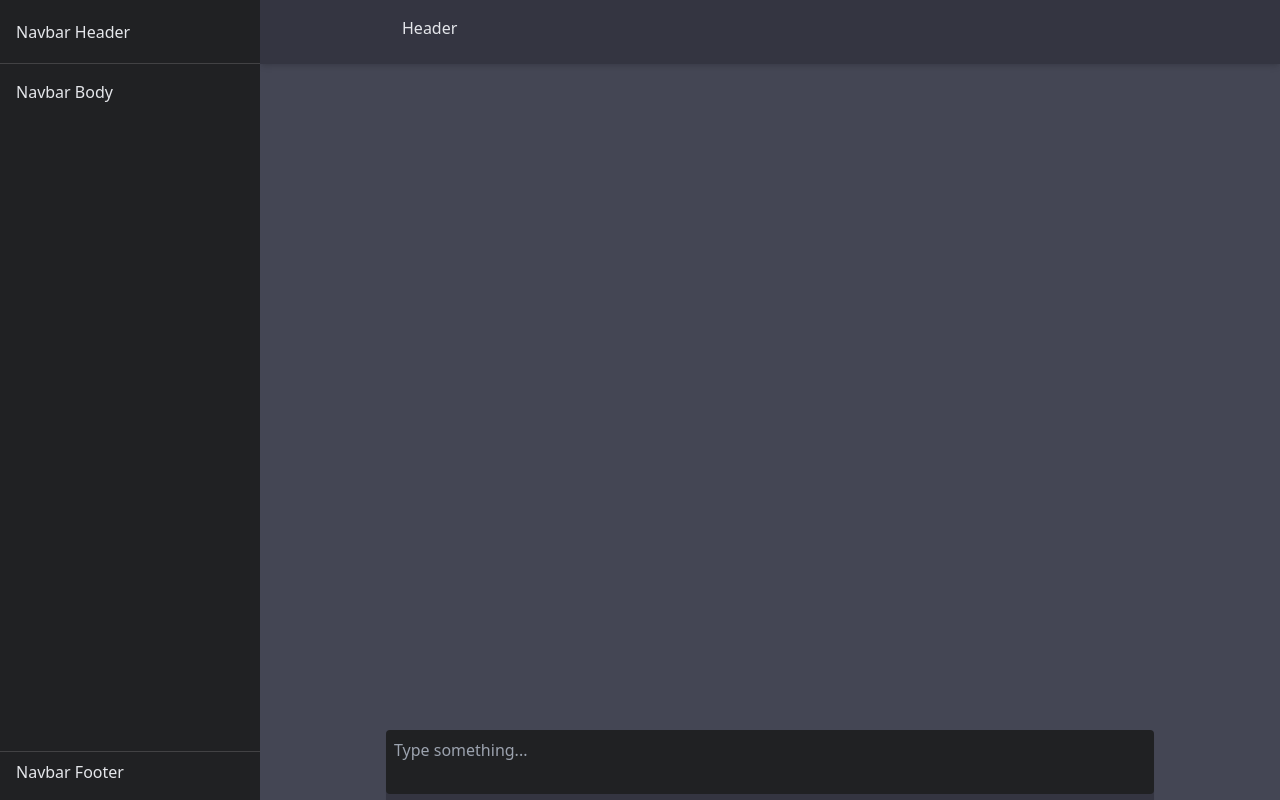
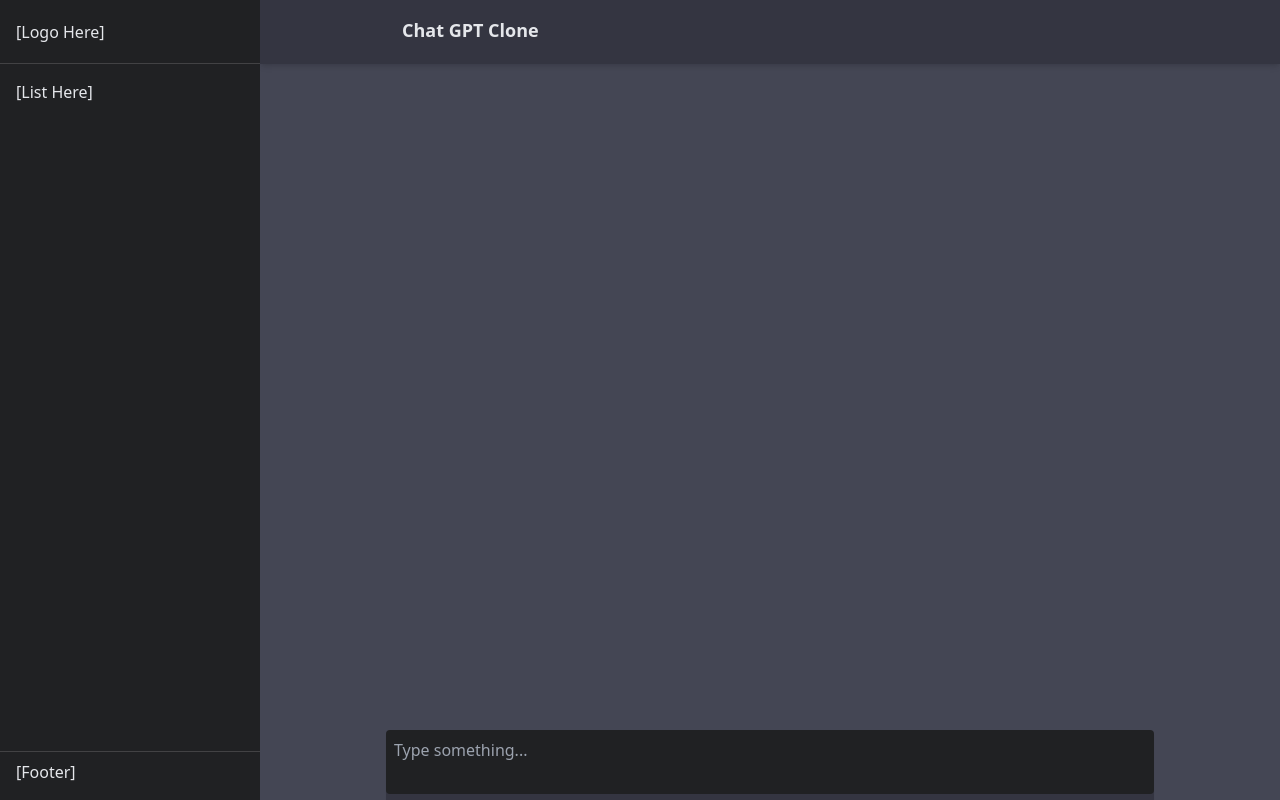
Before and after one commit to WailanTirajoh/chat-gpt-clone, a Nuxt app: page / in a window 1280 px wide. Built offline with nearby package versions, Linux system fonts and the light colour scheme.

Commit message:
feat: set autofocus after response

```diff
--- a/components/App/Header.vue
+++ b/components/App/Header.vue
@@ -2,6 +2,6 @@
 
 <template>
   <header class="bg-grey-700 shadow-md">
-    <div class="p-4 tw-container">Header</div>
+    <div class="p-4 tw-container font-bold text-lg">Chat GPT Clone</div>
   </header>
 </template>
--- a/components/App/Navbar.vue
+++ b/components/App/Navbar.vue
@@ -1,13 +1,13 @@
 <template>
   <div
-    class="bg-grey-800 fixed flex md:flex-col bottom-0 w-full md:top-0 md:w-[260px] bg-grey-2 h-12 md:h-full text-gray-200"
+    class="bg-grey-800 fixed hidden md:flex md:flex-col bottom-0 w-full md:top-0 md:w-[260px] bg-grey-2 h-12 md:h-full text-gray-200"
   >
-    <div class="hidden h-16 md:flex items-center p-4 border-b border-grey-200">
-      Navbar Header
+    <div class="h-16 md:flex items-center p-4 border-b border-grey-200">
+      [Logo Here]
     </div>
     <div class="h-[calc(100vh-4rem-3rem)] p-4 border-b border-grey-200">
-      Navbar Body
+      [List Here]
     </div>
-    <div class="hidden h-10 p-4 md:flex items-center">Navbar Footer</div>
+    <div class="h-10 p-4 md:flex items-center">[Footer]</div>
   </div>
 </template>
--- a/components/Chat/Body.vue
+++ b/components/Chat/Body.vue
@@ -1,9 +1,7 @@
 <template>
   <div class="h-full flex flex-col justify-between relative">
     <ChatList />
-    <div
-      class="sticky bottom-0"
-    >
+    <div class="sticky bottom-0">
       <ChatInput class="" />
     </div>
   </div>
--- a/components/Chat/Input.vue
+++ b/components/Chat/Input.vue
@@ -52,6 +52,9 @@ async function sendMessage() {
     // TODO: Add logic to handle
   } finally {
     isFetching.value = false;
+    nextTick(() => {
+      textinput.value.focus();
+    });
   }
 }
 
--- a/layouts/default.vue
+++ b/layouts/default.vue
@@ -15,7 +15,7 @@ watch(chats, async () => {
     <AppHeader class="h-16" />
     <div
       ref="chatwrapper"
-      class="chat-body h-[calc(100vh-4rem-3rem)] md:h-[calc(100vh-4rem)] overflow-auto bg-grey relative scroll-smooth"
+      class="chat-body h-[calc(100vh-4rem)] overflow-auto bg-grey relative scroll-smooth"
     >
       <slot />
     </div>
```
